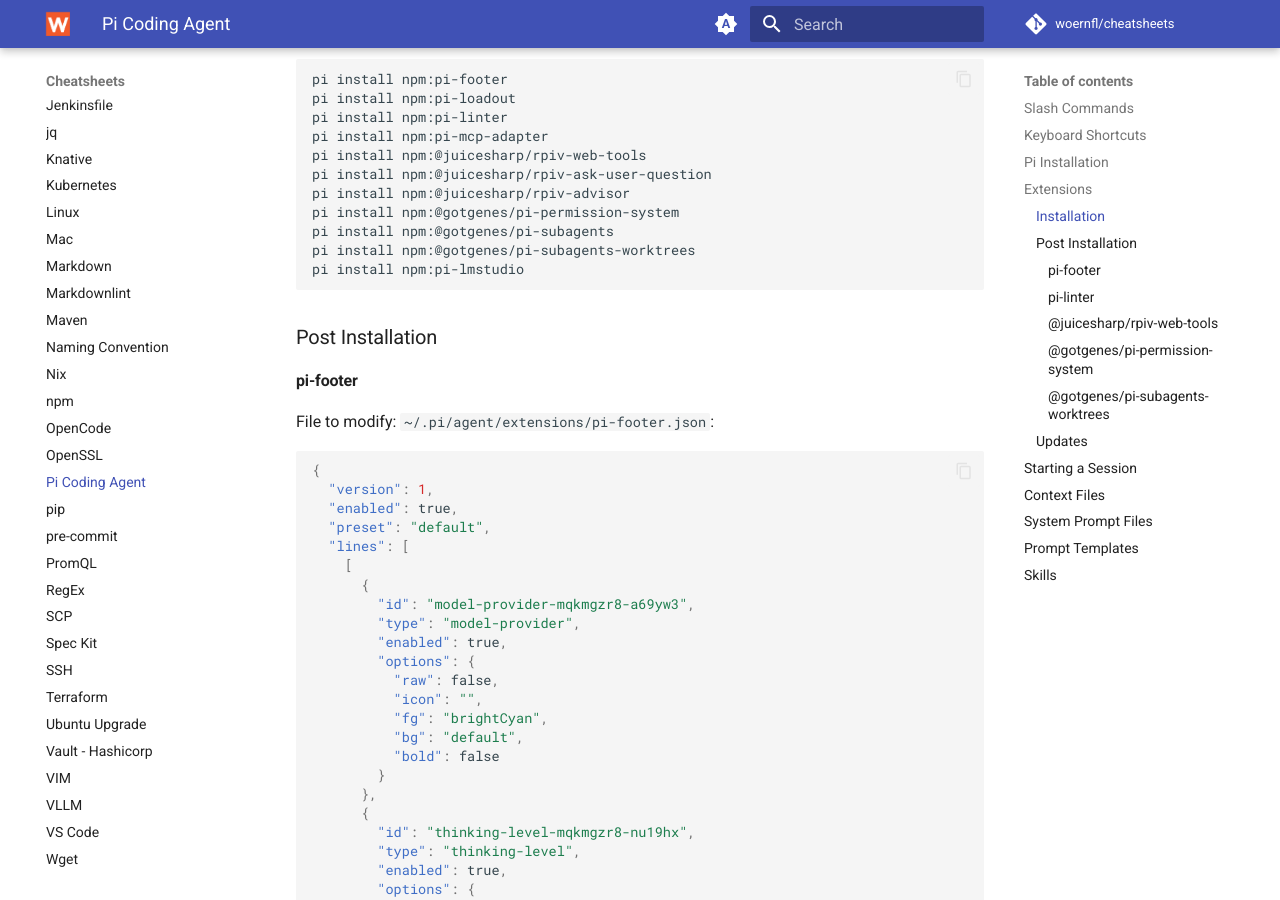
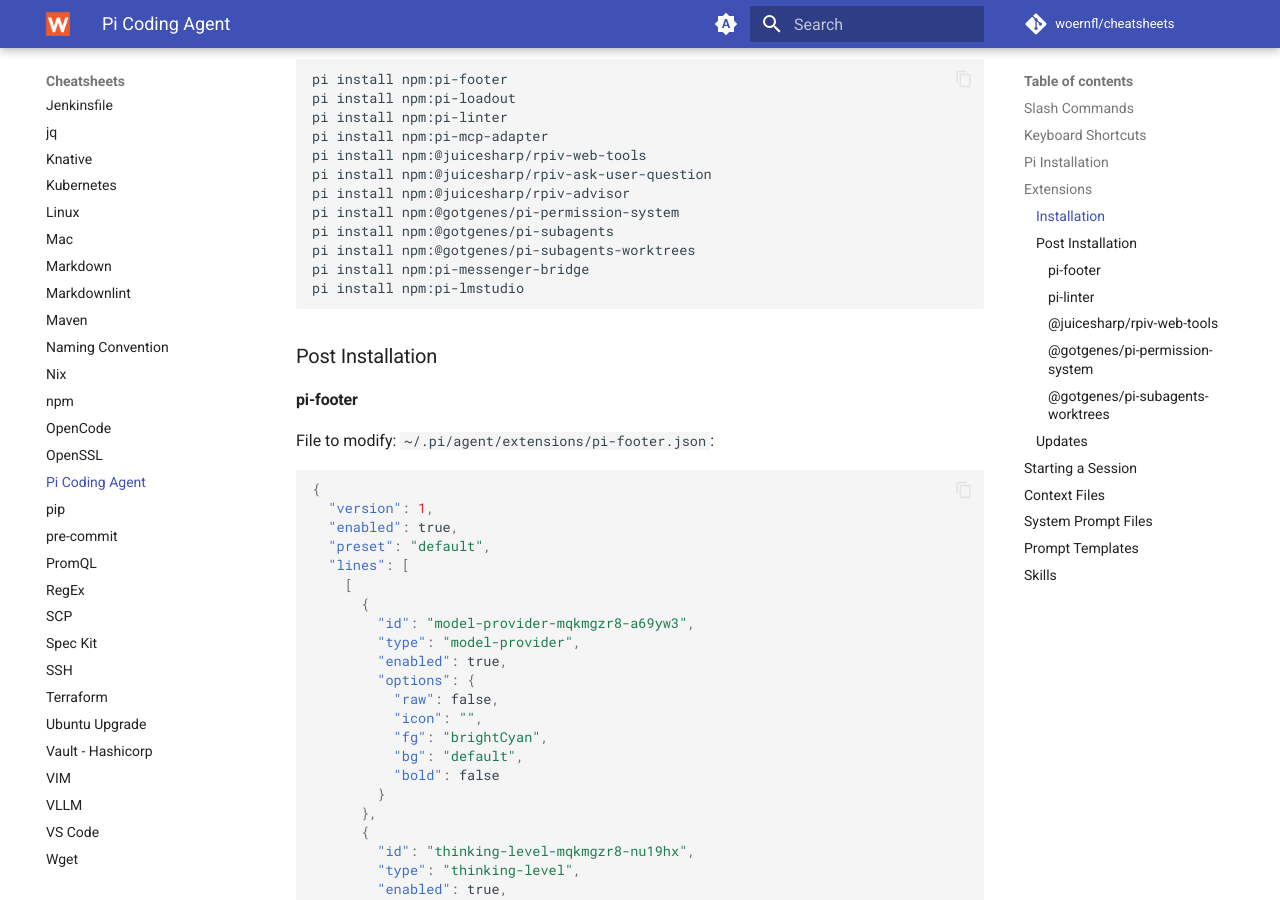
Before and after one commit to woernfl/cheatsheets, an MkDocs documentation site: the page built from docs/pi.md, in a window 1280 px wide and 900 px high, scrolled down 2154 px. Built offline with MkDocs 1.6.1 and Material for MkDocs 9.7.7, drawn with Linux system fonts in a browser that asks for light colours; comment, search, counter and statistics services are not loaded.

Commit message:
Add pi-messenger-bridge installation command (#448)

````diff
--- a/docs/pi.md
+++ b/docs/pi.md
@@ -76,6 +76,7 @@
 pi install npm:@gotgenes/pi-permission-system
 pi install npm:@gotgenes/pi-subagents
 pi install npm:@gotgenes/pi-subagents-worktrees
+pi install npm:pi-messenger-bridge
 pi install npm:pi-lmstudio
 ```
 
````
